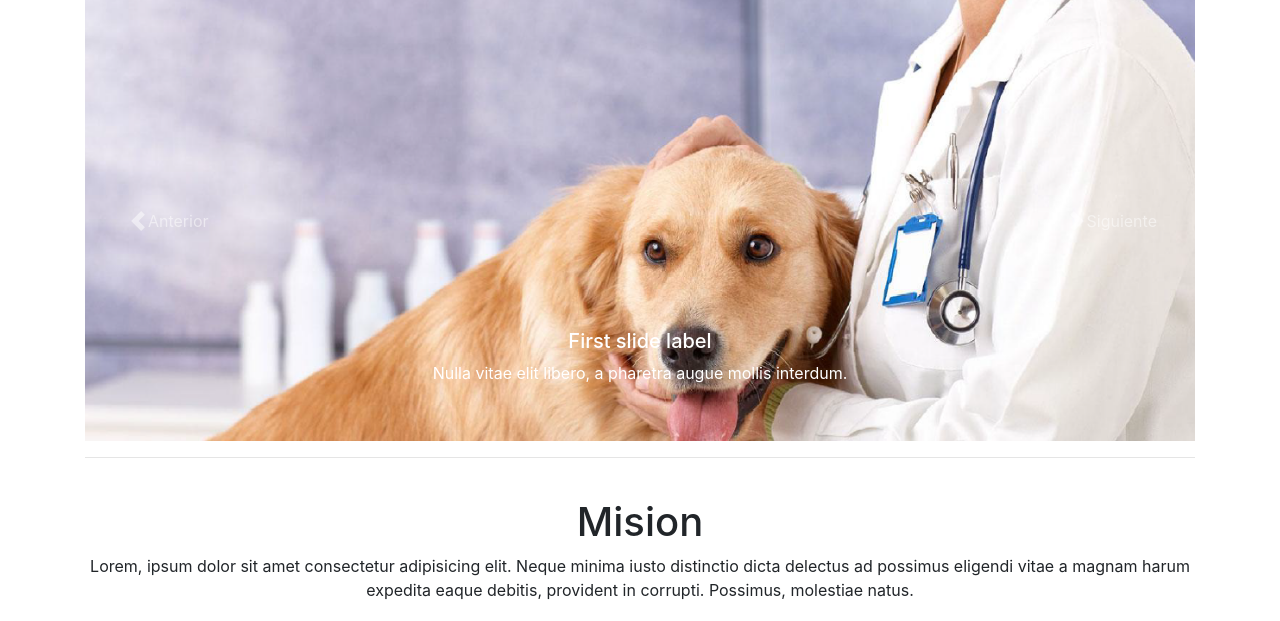
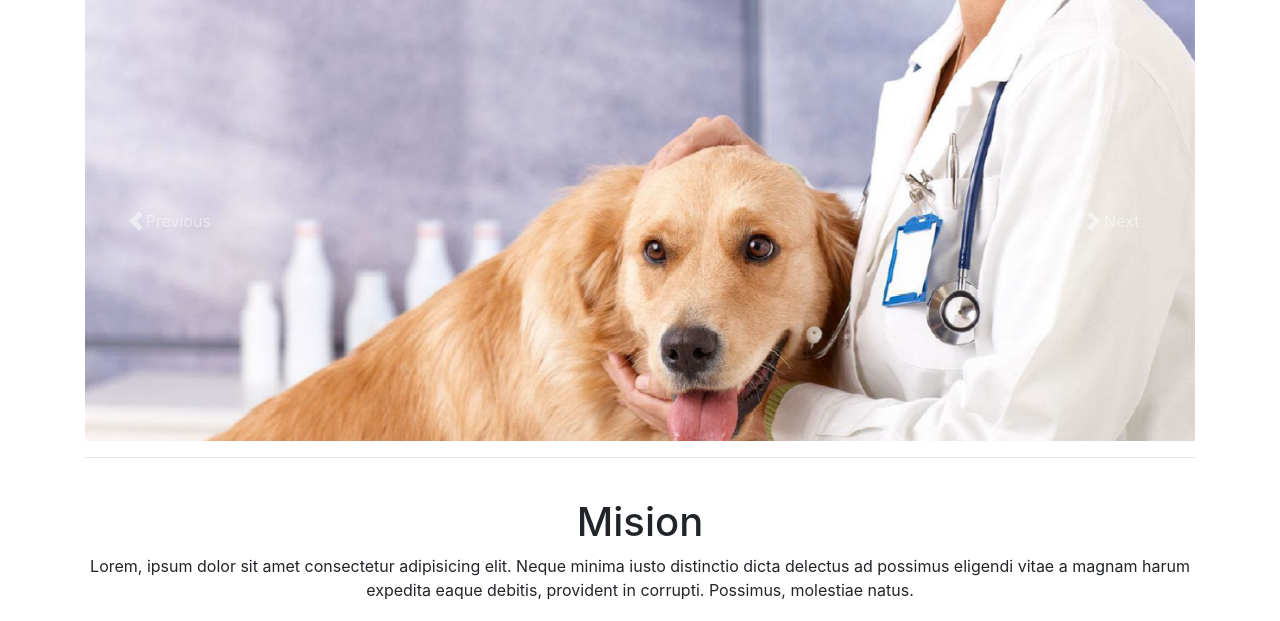
Before and after one commit to cristiansavaria/Sistem_VeterinariaApp, a Django app: page / in a window 1280 px wide. Shown: the part 136-757 px from the top of the page. Run offline with Django 4.2, Linux system fonts and the light colour scheme.

Commit message:
corregido

```diff
--- a/App_cliente/templates/base.html
+++ b/App_cliente/templates/base.html
@@ -254,66 +254,27 @@
     <div class="container">
       {% block contenido %}
 
-      <div
-        id="carouselExampleFade"
-        class="carousel slide carousel-fade"
-        data-bs-ride="carousel"
-      >
+      <div id="carouselExampleFade" class="carousel slide carousel-fade" data-bs-ride="carousel">
         <div class="carousel-inner">
-          <div class="carousel-item corro active">
-            <img
-              src="{% static 'img/Recurso_1.png' %}"
-              class="d-block w-100 carro"
-              alt="carrusel1"
-            />
-            <div class="carousel-caption d-none d-md-block">
-              <h5>First slide label</h5>
-              <p>Nulla vitae elit libero, a pharetra augue mollis interdum.</p>
-            </div>
+          <div class="carousel-item active">
+            <img src="{% static '/img/Recurso_1.png' %}" class="d-block w-100" alt="Recurso_1">
           </div>
-          <div class="carousel-item corro">
-            <img
-              src="{% static 'img/Recurso_2.png' %}"
-              class="d-block w-100 carro"
-              alt="carrusel2"
-            />
-            <div class="carousel-caption d-none d-md-block">
-              <h5>First slide label</h5>
-              <p>Nulla vitae elit libero, a pharetra augue mollis interdum.</p>
-            </div>
+          <div class="carousel-item">
+            <img src="{% static '/img/Recurso_2.png' %}" class="d-block w-100" alt="Recurso_2">
           </div>
-          <div class="carousel-item corro">
-            <img
-              src="{% static 'img/Recurso_3.png' %}"
-              class="d-block w-100 carro"
-              alt="carrusel3"
-            />
-            <div class="carousel-caption d-none d-md-block">
-              <h5>First slide label</h5>
-              <p>Nulla vitae elit libero, a pharetra augue mollis interdum.</p>
-            </div>
+          <div class="carousel-item">
+            <img src="{% static '/img/Recurso_3.png' %}" class="d-block w-100" alt="Recurso_3">
           </div>
         </div>
-        <button
-          class="carousel-control-prev"
-          type="button"
-          data-bs-target="#carouselExampleFade"
-          data-bs-slide="prev"
-        >
+        <button class="carousel-control-prev" type="button" data-bs-target="#carouselExampleFade" data-bs-slide="prev">
           <span class="carousel-control-prev-icon" aria-hidden="true"></span>
-          <span class="visually-hidden">Anterior</span>
+          <span class="visually-hidden">Previous</span>
         </button>
-        <button
-          class="carousel-control-next"
-          type="button"
-          data-bs-target="#carouselExampleFade"
-          data-bs-slide="next"
-        >
+        <button class="carousel-control-next" type="button" data-bs-target="#carouselExampleFade" data-bs-slide="next">
           <span class="carousel-control-next-icon" aria-hidden="true"></span>
-          <span class="visually-hidden">Siguiente</span>
+          <span class="visually-hidden">Next</span>
         </button>
       </div>
-
       <hr />
 
       <br />
```
